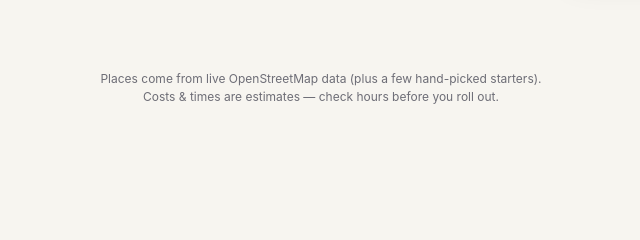
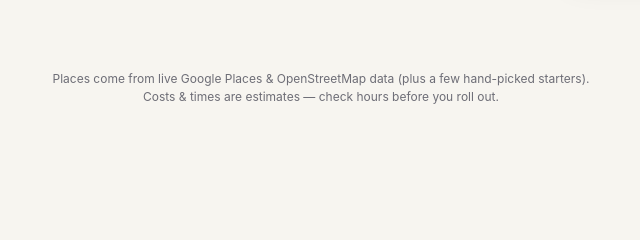
Before and after one commit to orlandochaidez/what-do, a plain HTML site: page index.html in a window 1280 px wide. Shown: the part 263-503 px from the top of the page, 319-959 px from the left. Drawn offline with nearby package versions, Linux system fonts and the light colour scheme.

Commit message:
FOOTER CREDIT: 'Places come from live Google Places & OpenStreetMap data (plus a few hand-picked starters)' — EN + ES + static HTML

```diff
--- a/index.html
+++ b/index.html
@@ -174,7 +174,7 @@ body{margin:0; font-family:-apple-system,BlinkMacSystemFont,"Segoe UI",Roboto,He
     <div id="historyList" style="display:none;"></div>
   </div>
 
-  <p class="foot" id="footNote">Places come from live OpenStreetMap data (plus a few hand-picked starters).<br>Costs &amp; times are estimates — check hours before you roll out.</p>
+  <p class="foot" id="footNote">Places come from live Google Places &amp; OpenStreetMap data (plus a few hand-picked starters).<br>Costs &amp; times are estimates — check hours before you roll out.</p>
 </div>
 
 <a id="grubLink" href="https://orlandochaidez.com/grubroulette/" target="_blank" rel="noopener" aria-label="Hungry? Try GrubRoulette">
@@ -1933,7 +1933,7 @@ if(typeof document!=="undefined" && document.getElementById("rollBtn")){
   "map": "View on Map 🗺",
   "hideMap": "Hide Map",
   "history": "History",
-  "foot": "Places come from live OpenStreetMap data (plus a few hand-picked starters).<br>Costs & times are estimates — check hours before you roll out.",
+  "foot": "Places come from live Google Places & OpenStreetMap data (plus a few hand-picked starters).<br>Costs & times are estimates — check hours before you roll out.",
   "filters": "Filters",
   "fWho": "Who's going?",
   "fVibe": "Vibe",
@@ -2004,7 +2004,7 @@ if(typeof document!=="undefined" && document.getElementById("rollBtn")){
   "map": "Ver en el mapa 🗺",
   "hideMap": "Ocultar mapa",
   "history": "Historial",
-  "foot": "Los lugares vienen de datos en vivo de OpenStreetMap (más algunos favoritos elegidos a mano).<br>Los costos y tiempos son estimados — checa los horarios antes de salir.",
+  "foot": "Los lugares vienen de datos en vivo de Google Places y OpenStreetMap (más algunos favoritos elegidos a mano).<br>Los costos y tiempos son estimados — checa los horarios antes de salir.",
   "filters": "Filtros",
   "fWho": "¿Quiénes van?",
   "fVibe": "Ambiente",
```
